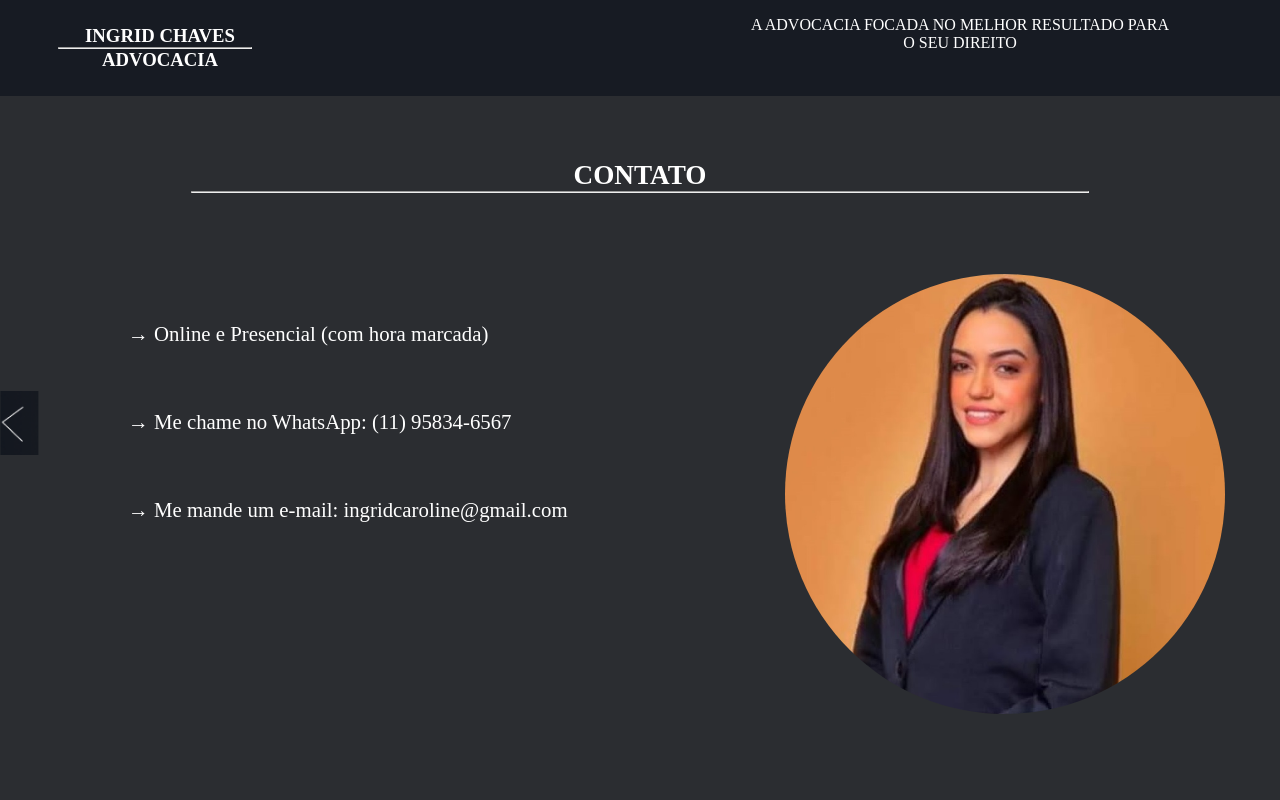
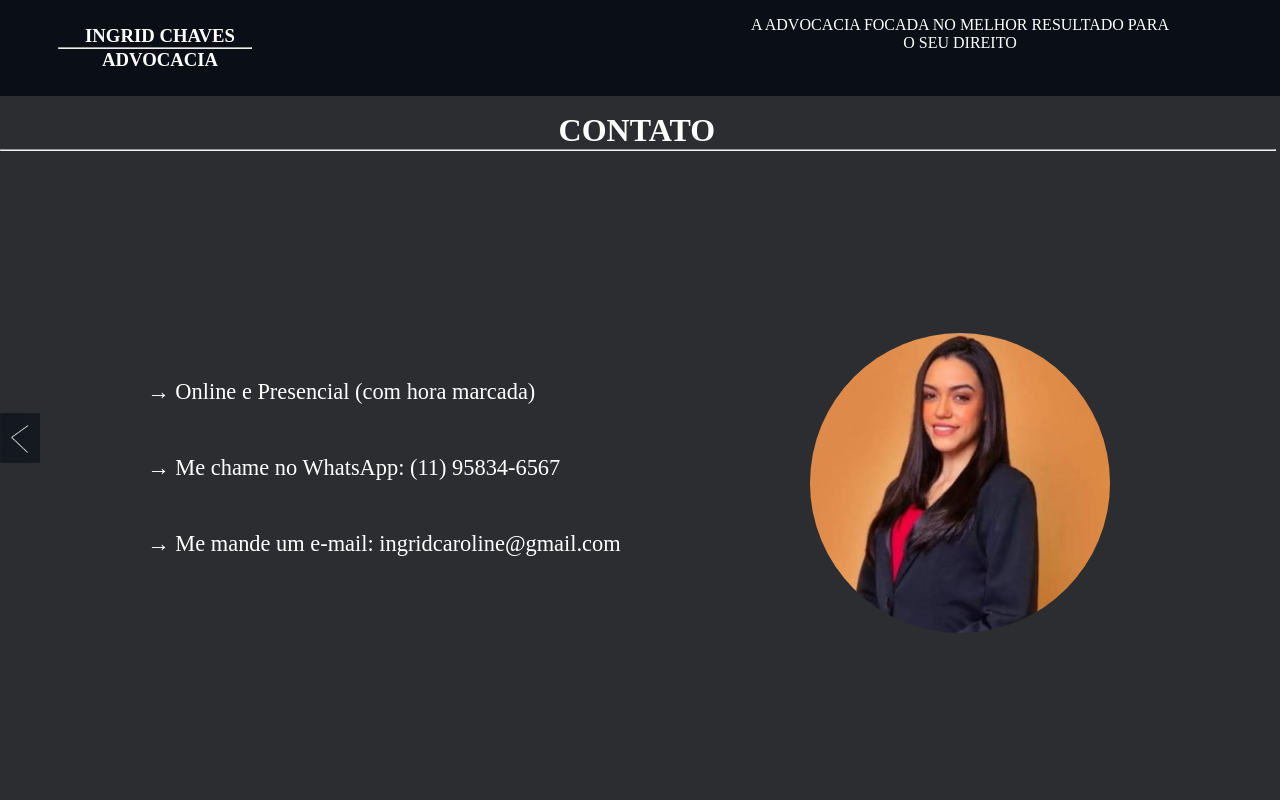
Before and after one commit to maycon-douglas2005/INGRID-CHAVES-ADVOCACIA, a PHP site: page /view/contato.php in a window 1280 px wide. Run offline with PHP 8.4, Linux system fonts and the light colour scheme.

Commit message:
Atualizando responsividade na pagina contato.php v1.1

```diff
--- a/css/contato.css
+++ b/css/contato.css
@@ -1,156 +1,96 @@
 body {
-    margin: 0;
-    height: 100vh;
-    width: 100vw;
+    margin: 0px;
+    background-color: #2B2D31;
     color: white;
+
 }
 main {
-    margin: 0px;
-    background-color: #2B2D31;
+    display: grid;
+    grid-template-areas:
+    "titulo titulo titulo"
+    "botaoVoltar paragrafos imagem"
+    ;
+    place-items: center;
+    grid-template-columns: 10% 40% 50%;
+    grid-template-rows: 10% 90%;
     height: 88vh;
-    display: grid;
-    place-items: center;
-    grid-template-areas:
-        "titulo titulo titulo"
-        "botaoVoltar paragrafos imagem"
-    ;
-    grid-template-rows: 23% 67%;
-    grid-template-columns: 5% 52% 43%;
 }
+
+main div.botaoVoltar{
+    grid-area: botaoVoltar;
+    background-image: url('../img/Seta.png');
+    height: 50px;
+    width: 40px;
+    cursor: pointer;
+    background-size: contain;
+    transform: rotate(180deg);
+    justify-self: left;
+    margin-bottom: 90px;
+}
+
 main div.titulo{
     grid-area: titulo;
-    width: 100vw;
-    display: grid;
-    justify-content: center;
-    height: 100%;
+    text-align: center;
+    width: 100%;
 }
-main div hr, main div h1 {
+
+main div.titulo hr, h1 {
     margin: 0px;
+    width: 99.5%;
 
 }
-main div hr{
-    width: 70vw;
-    align-self: flex-start;
-}
-main div h1{
-    font-size: 1.7em;
-    text-align: center;
-    align-self: flex-end;
-}
-main img{
-    height: 55vh;
-    border-radius: 100%;
-    grid-area: imagem;
-}
-main div.paragrafos{
+
+main div.paragrafos {
     grid-area: paragrafos;
-    width: 100%;
-    height: 100%;
-}
-main div p{
-    margin: 8vh;
-    font-size: 1.3em;
-}
-main div.botaoVoltar{
-    background-image: url('../img/Seta.png');
-    height: 8vh;
-    width: 3vw;
-    background-size: cover;
-    cursor: pointer;
-    transform: rotate(180deg);
-    grid-area: botaoVoltar;
-    align-self: center;
-    justify-self: left;
-    margin-bottom: 17.8vh;
-    grid-area: botaoVoltar;
+    margin-bottom: 30px;
 }
 
+main div.paragrafos p{
+    font-size: 1.4rem;
+    margin: 50px 0px;
+}
 
+main img {
+    grid-area: imagem;
+    height: 300px;
+    border-radius: 100%;
+}
 
-
-
-/* ------------- ÁREA DOS MEDIA QUERIES ---------------*/
-
-
-
-
-@media only screen and (max-width: 871px){
-    main img{
-        height: 45vh;
+@media only screen and (max-width: 645px){
+    main {
+        display: grid;
+        grid-template-areas:
+        "titulo titulo"
+        "botaoVoltar imagem"
+        "paragrafos paragrafos"
+        ;
+        place-items: center;
+        grid-template-columns: 10% 90%;
+        grid-template-rows: 15% 55% 35%;
+        height: 88vh;
+    }
+    main div.botaoVoltar{
+        grid-area: botaoVoltar;
+        background-image: url('../img/Seta.png');
+        height: 50px;
+        width: 40px;
+        cursor: pointer;
+        background-size: contain;
+        transform: rotate(180deg);
+        justify-self: left;
+        align-self: self-end;
 
     }
 
-    main div p{
-        font-size: 1em;
+    main div.paragrafos p{
+        font-size: 1.3rem;
+        margin: 40px 0px 0px 20px;
     }
-    main div.botaoVoltar{
-        height: 6.5vh;
+
+    main img {
+        grid-area: imagem;
+        height: 200px;
+        border-radius: 100%;
     }
+
 }
-
-@media only screen and (max-width: 705px){
-    main div h1{
-        font-size: 1.4em;
-    }
-    main div p{
-        font-size: 0.8em;
-    }
-    main img {
-        height: 38vh;
-        margin-right: 7vw;
-    }
-    main div.botaoVoltar{
-        height: 4vh;
-    }
-}
-
-@media only screen and (max-width: 517px){
-    main div h1{
-        font-size: 1.1em;
-    }
-    main div p{
-        font-size: 0.7em;
-    }
-    main img{
-        height: 29vh;
-
-    }
-}
-
-@media only screen and (max-width: 400px){
-    main div.botaoVoltar{
-        height: 3.2vh;
-    }
-    main img{
-        margin-right: 12vw;
-    }
-}
-@media only screen and (max-width: 340px){
-    main img{
-        height: 24vh;
-        position: relative;
-        right: 5px;
-    }
-    main div.botaoVoltar{
-        height: 2.5vh;
-    }
-    main div p{
-        font-size: 0.5em;
-        position: relative;
-        right: 10px;
-    }
-}
-@media only screen and (max-width: 250px){
-    main div p{
-
-        position: relative;
-        right: 18px;
-    }
-    main img{
-        position: relative;
-        right: 10px;
-    }
-    main div.botaoVoltar{
-        height: 2vh;
-    }
-}
--- a/css/header.css
+++ b/css/header.css
@@ -67,7 +67,7 @@ header hr {
     header {
         display: grid;
         grid-template-columns: 30% 70%;
-        width: 100%;
+
     }
     header div{
         width: 35vw;
--- a/index.php
+++ b/index.php
@@ -19,7 +19,7 @@
             <hr>
         </div>
 
-        <div class="bioEfoto">
+        <div class="bio">
             <p>
                 Advogada e bacharel em Direito pela
                 FACULDADE FAPAN, atuante na área
@@ -29,8 +29,8 @@
                 Direito de Família e Direito Criminal, inclusive<br>
                 em demandas extrajudiciais.
             </p>
-            <img src="img/perfil.jpeg" alt="Foto de perfil de Ingrid Chaves">
         </div>
+        <img src="img/perfil.jpeg" alt="Foto de perfil de Ingrid Chaves">
 
         <div class="botao"></div>
     </main>
--- a/view/contato.php
+++ b/view/contato.php
@@ -27,9 +27,6 @@
 
         <img src="../img/perfil.jpeg" alt="Foto de Ingrid Chaves">
 
-        <!-- a div/botão abaixo, vulgo botaoAvancar, esta como display none, e a explicação para isso está no
-        arquivo css da pagina. -->
-        <div class="botaoAvancar"></div>
 
     </main>
     <script src="../js/botoesContato.js"></script>
--- a/view/especialidades.php
+++ b/view/especialidades.php
@@ -11,7 +11,7 @@
 <body>
     <?php include('../include/header.html') ?>
     <main>
-        <div>
+        <div class="titulo">
             <h1>MINHAS ESPECIALIDADES</h1>
             <hr>
         </div>
```
Also changed, not shown: css/especialidades.css (+20 -2 lines), css/index.css (+6 -8 lines).
